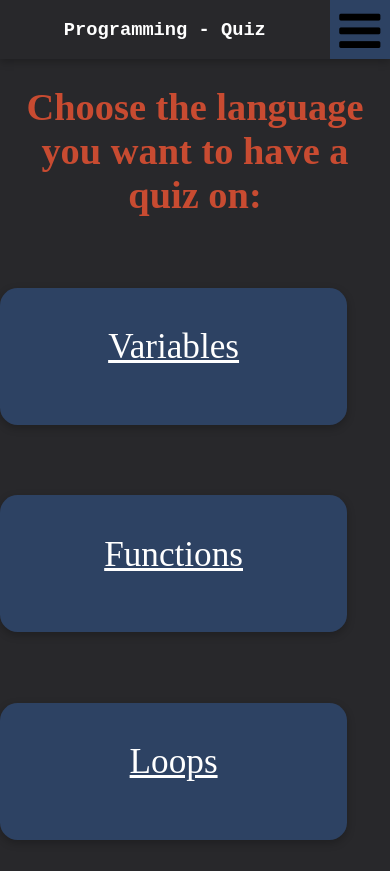
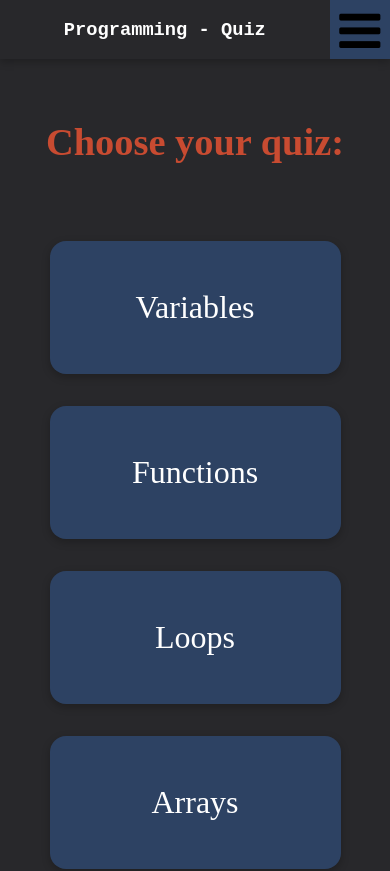
Before and after one commit to ProgrammeringQuiz/Quiz, a Vue app: page /quizOptions/Javascript/2 in a window 390 px wide. Shown: the top 871 px of the page. Built offline with nearby package versions, Linux system fonts and the light colour scheme.

Commit message:
Add responsive CSS to QuizOptions.vue

```diff
--- a/src/components/QuizOptions.vue
+++ b/src/components/QuizOptions.vue
@@ -9,11 +9,11 @@ const quizLanguage = quizData.quizLanguage[id].quiz;
 <template>
   <div class="quizOption">
     <div class="pageText">
-      <h1>Choose the language you want to have a quiz on:</h1>
+      <h1>Choose your quiz:</h1>
     </div>
     <div class="content">
       <div
-          class="quizLanguage"
+        class="quizLanguage"
         v-for="(quiz, index) in quizLanguage"
         :key="quiz.id"
         :id="'quiz' + index"
@@ -35,52 +35,66 @@ const quizLanguage = quizData.quizLanguage[id].quiz;
   color: #c84b31;
 }
 
-.quiz {
-  font-size: 2.2em;
-  width: 80vw;
-  height: 10vh;
-  margin-top: 2em;
+.content{
   display: flex;
+  flex-direction: column;
+}
+
+.quizLanguage {
+  font-size: 2em;
+  width: 50vw;
+  text-decoration: none;
+  margin: 1em auto auto auto;
   background-color: #2d4263;
   border-radius: 0.5em;
-  padding: 0.5em 0.5em 1em 0.5em;
-  justify-content: center;
-  flex-direction: column;
+  padding: 1.5em;
   text-align: center;
   color: white;
   box-shadow: rgba(0, 0, 0, 0.24) 0 3px 8px;
+  cursor: pointer;
 }
 
 .quizLanguage:hover {
   background-color: #232747;
 }
 
+.quiz {
+  text-decoration: none;
+  color: white;
+}
+
 h2 {
   font-size: 2.2em;
 }
 
-.home {
+.quizOption {
+  display: flex;
+  align-items: center;
+  flex-direction: column;
+  flex-grow: 1;
   margin: 1em;
 }
 
+
+
 @media screen and (min-width: 1024px) {
   .pageText {
-    margin-top: 6em;
+    margin-top: 2em;
     font-size: 0.9em;
   }
 
   .content {
     max-width: 60em;
-    margin: 5em auto auto auto;
     display: flex;
+    flex-direction: row;
     flex-wrap: wrap;
   }
 
   .quizLanguage {
     color: white;
-    margin: 1em;
+    margin: 0.5em;
     padding: 1em;
-    width: 15em;
+    width: 7em;
   }
 }
 </style>
```
